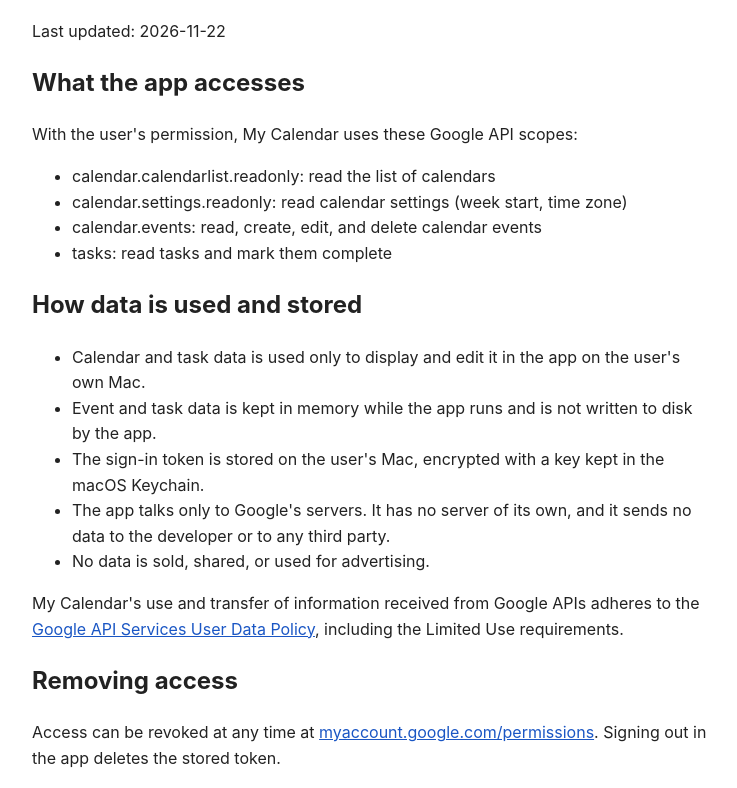
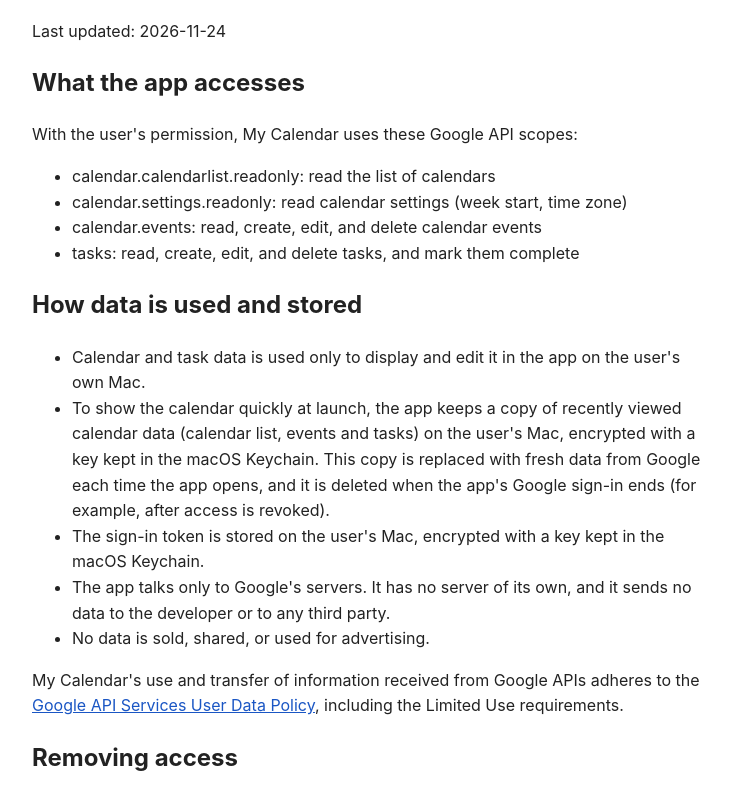
Before and after one commit to jerome3696/mycalendar-site, a plain HTML site: page privacy.html in a window 1280 px wide. Shown: the part 94-882 px from the top of the page, without its empty margins (268-1005 px from the left). Drawn offline with Linux system fonts and the light colour scheme.

Commit message:
Privacy policy: encrypted launch cache, task write scopes
Co-Authored-By: Claude Opus 5.5 <noreply@anthropic.com>
Claude-Session: https://claude.ai/code/session_01DerhX6hoSmRuHDTb2mVgoq

```diff
--- a/privacy.html
+++ b/privacy.html
@@ -8,26 +8,26 @@
 </head>
 <body>
 <h1>Privacy policy</h1>
-<p>Last updated: 2026-11-22</p>
+<p>Last updated: 2026-11-24</p>
 <h2>What the app accesses</h2>
 <p>With the user's permission, My Calendar uses these Google API scopes:</p>
 <ul>
 <li>calendar.calendarlist.readonly: read the list of calendars</li>
 <li>calendar.settings.readonly: read calendar settings (week start, time zone)</li>
 <li>calendar.events: read, create, edit, and delete calendar events</li>
-<li>tasks: read tasks and mark them complete</li>
+<li>tasks: read, create, edit, and delete tasks, and mark them complete</li>
 </ul>
 <h2>How data is used and stored</h2>
 <ul>
 <li>Calendar and task data is used only to display and edit it in the app on the user's own Mac.</li>
-<li>Event and task data is kept in memory while the app runs and is not written to disk by the app.</li>
+<li>To show the calendar quickly at launch, the app keeps a copy of recently viewed calendar data (calendar list, events and tasks) on the user's Mac, encrypted with a key kept in the macOS Keychain. This copy is replaced with fresh data from Google each time the app opens, and it is deleted when the app's Google sign-in ends (for example, after access is revoked).</li>
 <li>The sign-in token is stored on the user's Mac, encrypted with a key kept in the macOS Keychain.</li>
 <li>The app talks only to Google's servers. It has no server of its own, and it sends no data to the developer or to any third party.</li>
 <li>No data is sold, shared, or used for advertising.</li>
 </ul>
 <p>My Calendar's use and transfer of information received from Google APIs adheres to the <a href="https://developers.google.com/terms/api-services-user-data-policy">Google API Services User Data Policy</a>, including the Limited Use requirements.</p>
 <h2>Removing access</h2>
-<p>Access can be revoked at any time at <a href="https://myaccount.google.com/permissions">myaccount.google.com/permissions</a>. Signing out in the app deletes the stored token.</p>
+<p>Access can be revoked at any time at <a href="https://myaccount.google.com/permissions">myaccount.google.com/permissions</a>. After access is revoked, the app deletes the stored token and the cached calendar copy the next time it tries to reach Google.</p>
 <h2>Contact</h2>
 <p>Questions: open an issue in this site's GitHub repository.</p>
 </body>
```
